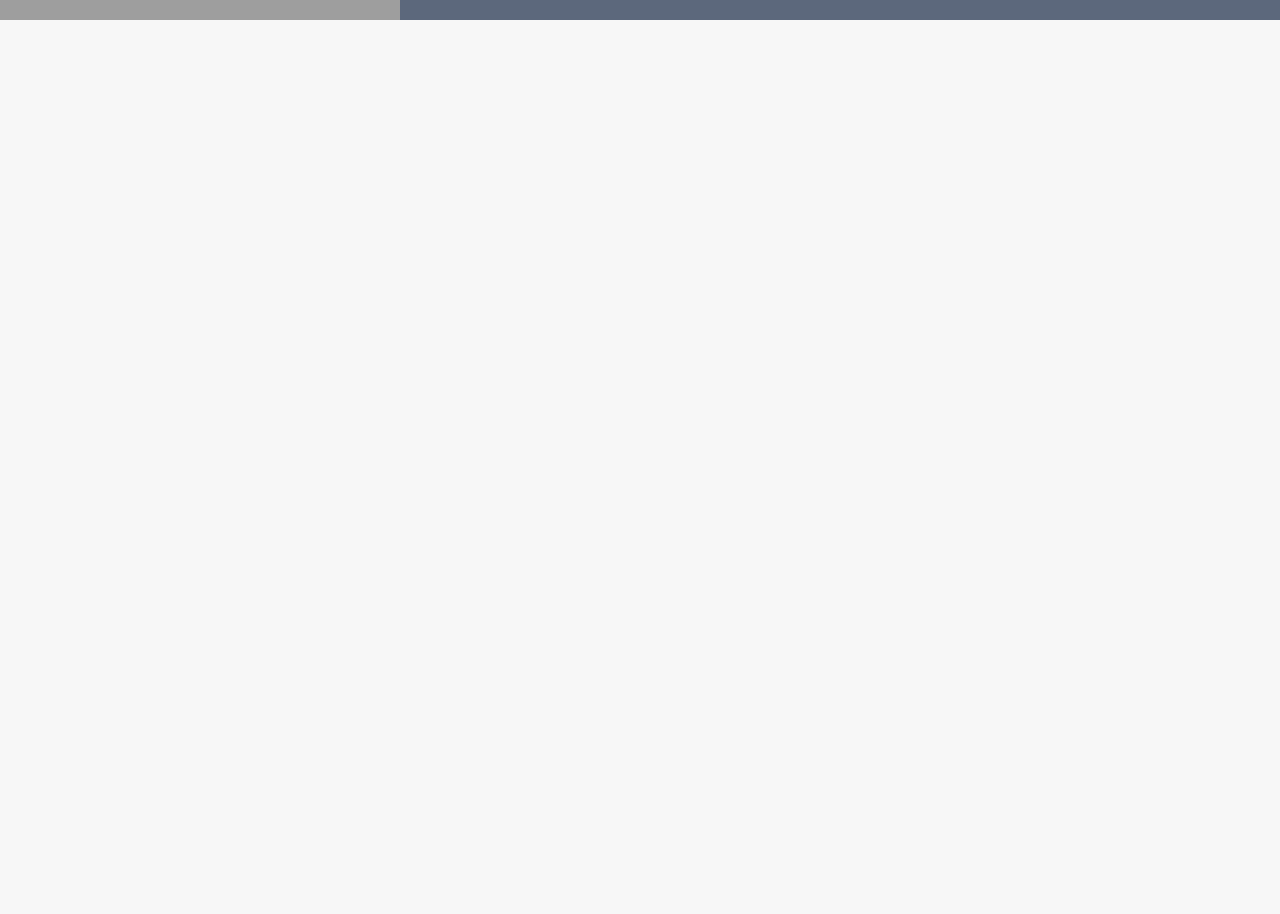
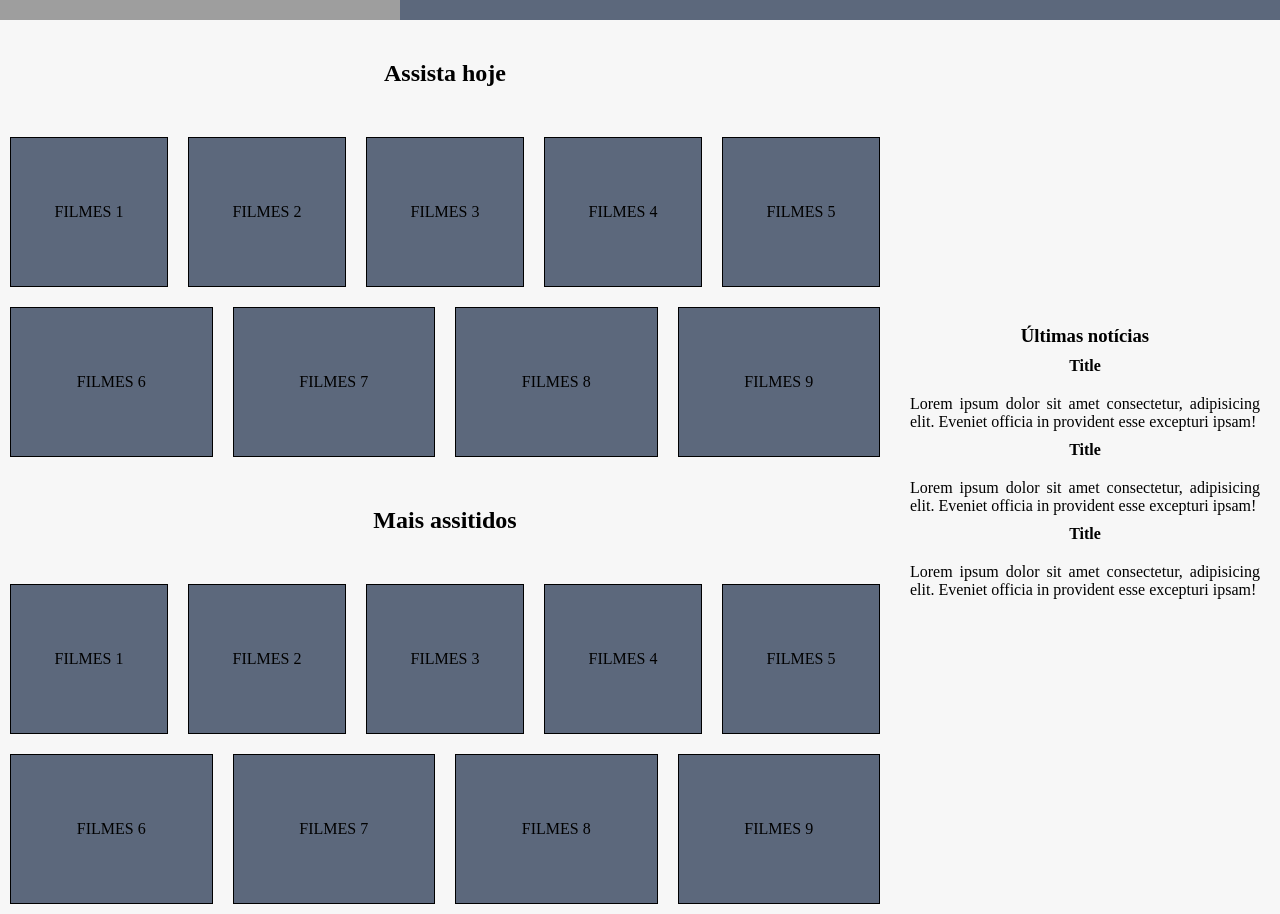
Before and after one commit to Arvo-palma/trybe-exercises, a plain HTML site: page exercises/html-e-css-forms-flexbox-e-responsivo_4/index.html in a window 1280 px wide. Shown: the part 280-1194 px from the top of the page. Before the commit the page ends 800 px from the top, so only its background shows below. Drawn offline with Linux system fonts and the light colour scheme; grey boxes are pictures that could not be loaded.

Commit message:
Termina o exercicio do dia

```diff
--- a/exercises/html-e-css-forms-flexbox-e-responsivo_4/index.html
+++ b/exercises/html-e-css-forms-flexbox-e-responsivo_4/index.html
@@ -22,6 +22,50 @@
         />
       </div>
     </header>
+    <main class="main-container">
+        <div class="movie-container">
+          <section>
+            <h2>Assista hoje</h2>
+            <div class="card-container">
+              <div>FILMES 1</div>
+              <div>FILMES 2</div>
+              <div>FILMES 3</div>
+              <div>FILMES 4</div>
+              <div>FILMES 5</div>
+              <div>FILMES 6</div>
+              <div>FILMES 7</div>
+              <div>FILMES 8</div>
+              <div>FILMES 9</div>
+            </div>
+          </section>
+          <article>
+            <h2>Mais assitidos</h2>
+            <div class="card-container">
+              <div>FILMES 1</div>
+              <div>FILMES 2</div>
+              <div>FILMES 3</div>
+              <div>FILMES 4</div>
+              <div>FILMES 5</div>
+              <div>FILMES 6</div>
+              <div>FILMES 7</div>
+              <div>FILMES 8</div>
+              <div>FILMES 9</div>
+            </div>
+          </article>
+        </div>
 
+        <aside class="aside-container">
+          <h3>Últimas notícias</h3>
+
+          <h4>Title</h4>
+          <p>Lorem ipsum dolor sit amet consectetur, adipisicing elit. Eveniet officia in provident esse excepturi ipsam!</p>
+
+          <h4>Title</h4>
+          <p>Lorem ipsum dolor sit amet consectetur, adipisicing elit. Eveniet officia in provident esse excepturi ipsam!</p>
+
+          <h4>Title</h4>
+          <p>Lorem ipsum dolor sit amet consectetur, adipisicing elit. Eveniet officia in provident esse excepturi ipsam!</p>
+        </aside>
+      </main>
   </body>
 </html>
--- a/exercises/html-e-css-forms-flexbox-e-responsivo_4/style.css
+++ b/exercises/html-e-css-forms-flexbox-e-responsivo_4/style.css
@@ -42,3 +42,57 @@
     list-style: none;
     margin-right: 10px;
   }
+
+  .main-container {
+    display: flex;
+    flex-wrap: wrap;
+  }
+
+  .movie-container {
+    display: flex;
+    flex-direction: column;
+    flex-basis: 700px;
+    flex-grow: 10;
+  }
+
+  .movie-container h2 {
+    margin: 40px 0;
+    text-align: center;
+  }
+
+  .card-container {
+    display: flex;
+    flex-wrap: wrap;
+    justify-content: space-around;
+  }
+
+  .card-container div {
+    align-items: center;
+    background-color: #5C687C;
+    border: black solid 1px;
+    display: flex;
+    height: 150px;
+    justify-content: center;
+    margin: 10px;
+    flex-basis: 16%;
+    flex-grow: 1;
+  }
+
+  .aside-container {
+    display: flex;
+    flex-direction: column;
+    margin: 20px;
+    flex-basis: 350px;
+    align-self: center;
+    align-items: stretch;
+  }
+
+  .aside-container h3, h4 {
+    margin-bottom: 10px;
+    text-align: center;
+  }
+
+  .aside-container p {
+    margin: 10px 0;
+    text-align: justify;
+  }
```
